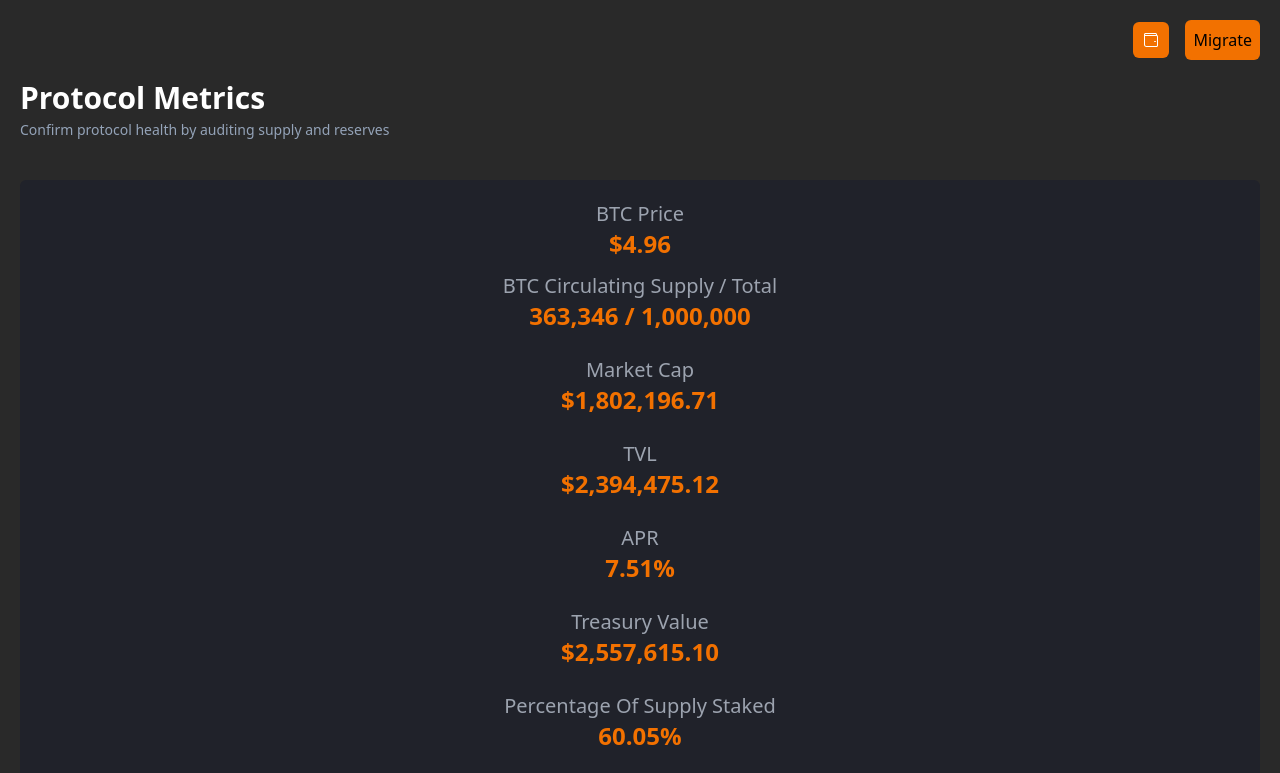
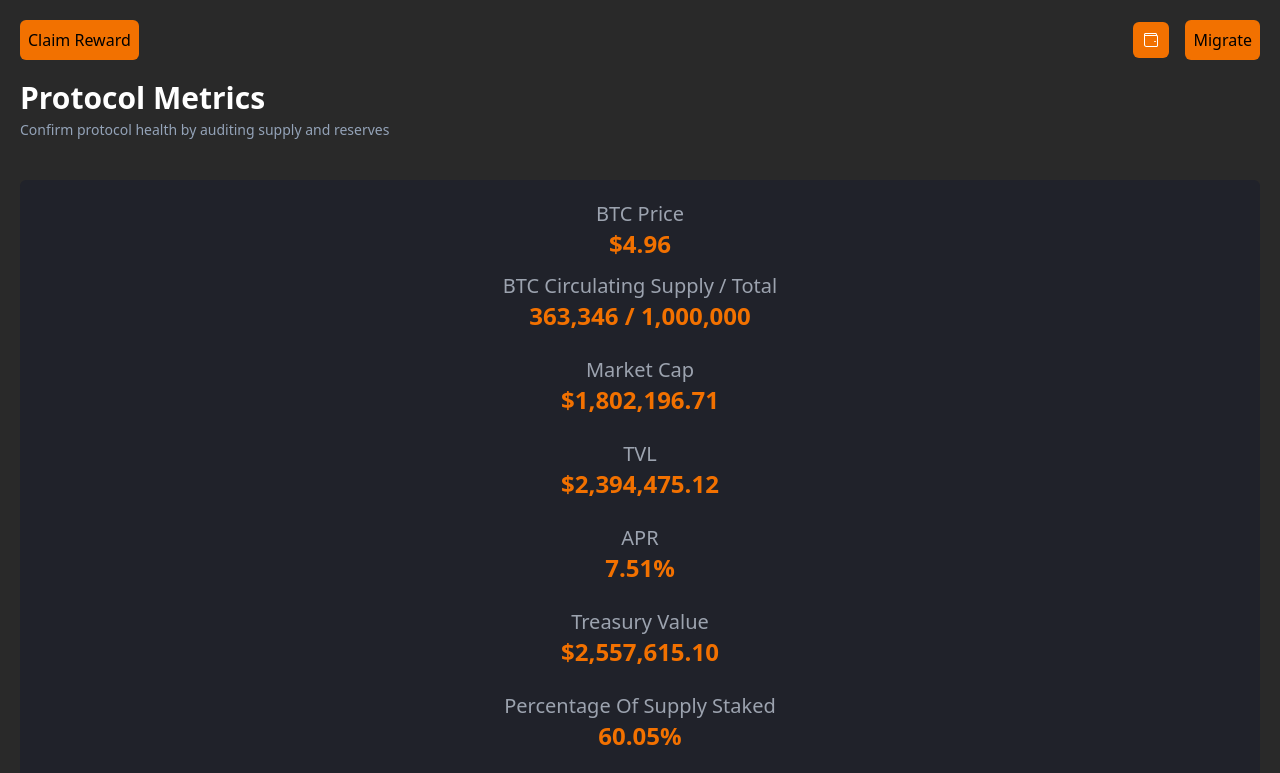
Before and after one commit to denny202319/dews, a plain HTML site: page index.html in a window 1280 px wide. Shown: the top 773 px of the page. Drawn offline with Linux system fonts and the light colour scheme; a script that the page names is missing; a web font is replaced by a local one.

Commit message:
Update index.html

```diff
--- a/index.html
+++ b/index.html
@@ -19,7 +19,14 @@
   font-family: circular;
 
   src: url('chrome-extension://liecbddmkiiihnedobmlmillhodjkdmb/fonts/CircularXXWeb-Bold.woff2') format('woff2');
-}</style><link rel="preload" as="style" href="./ded_files/layout.css"></head><body class="bg-[#292929]" data-new-gr-c-s-check-loaded="14.1169.0" data-gr-ext-installed=""><div class=" flex flex-col    max-h-screen"><header class=" flex items-center justify-between w-full p-5"><div></div><div class=" flex items-center justify-center gap-x-4">
+}</style><link rel="preload" as="style" href="./ded_files/layout.css"></head><body class="bg-[#292929]" data-new-gr-c-s-check-loaded="14.1169.0" data-gr-ext-installed=""><div class=" flex flex-col    max-h-screen"><header class=" flex items-center justify-between w-full p-5">
+   <button class="connectButton  rounded-md bg-[#F27100] p-2">
+
+    Claim Reward
+
+   </button>
+
+<div class=" flex items-center justify-center gap-x-4">
 
   <button class="connectButton  rounded-md bg-[#F27100] p-2"><svg width="20" height="20" viewBox="0 0 20 20" fill="white" xmlns="http://www.w3.org/2000/svg" class=" text-white" focusable="false" aria-hidden="true"><path d="M14.5 11H13.5C13.2239 11 13 11.2239 13 11.5C13 11.7761 13.2239 12 13.5 12H14.5C14.7761 12 15 11.7761 15 11.5C15 11.2239 14.7761 11 14.5 11ZM4.5 3C3.67157 3 3 3.67157 3 4.5V14.5C3 15.8807 4.11929 17 5.5 17H15.5C16.3284 17 17 16.3284 17 15.5V6.5C17 5.84689 16.5826 5.29127 16 5.08535V4.5C16 3.67157 15.3284 3 14.5 3H4.5ZM4 14.5V5.91465C4.15639 5.96992 4.32468 6 4.5 6H15.5C15.7761 6 16 6.22386 16 6.5V15.5C16 15.7761 15.7761 16 15.5 16H5.5C4.67157 16 4 15.3284 4 14.5ZM4.5 4H14.5C14.7761 4 15 4.22386 15 4.5V5H4.5C4.22386 5 4 4.77614 4 4.5C4 4.22386 4.22386 4 4.5 4Z"></path></svg></button>
 
```
